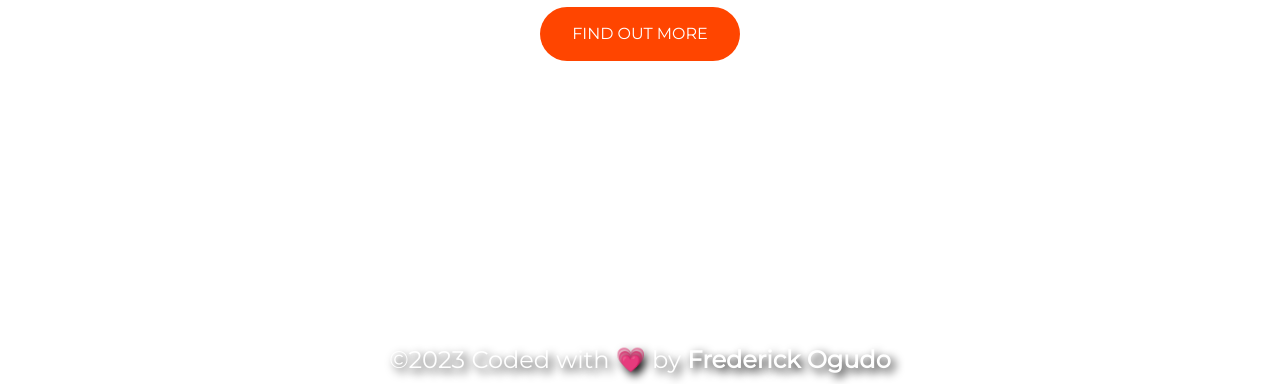
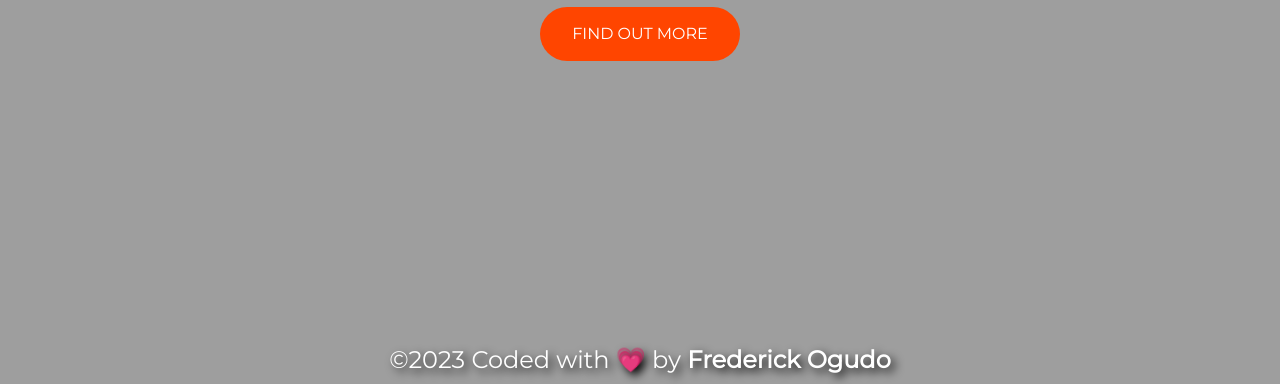
Before and after one commit to Fogudo/his-hers-landing-page, a plain HTML site: page index.html in a window 1280 px wide. Shown: the part 416-800 px from the top of the page. Drawn offline with nearby package versions, Linux system fonts and the light colour scheme; the site is published under a folder, as on GitHub Pages, so addresses that start at the root find nothing.

Commit message:
Update style.css

```diff
--- a/style.css
+++ b/style.css
@@ -20,7 +20,7 @@ body::before {
   top: 0;
   left: 0;
   z-index: -1;
-  background-image: url("/img/headshot.jpg");
+  background-image: url("headshot.jpg");
   background-size: cover;
   background-repeat: no-repeat;
   background-position: center;
```
